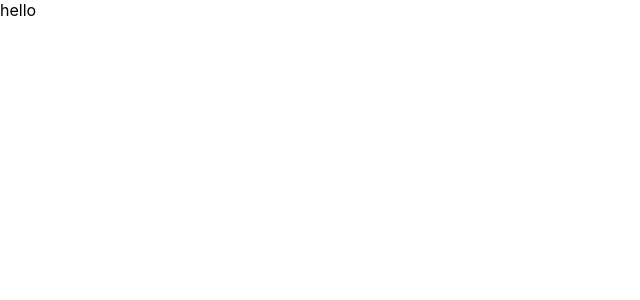
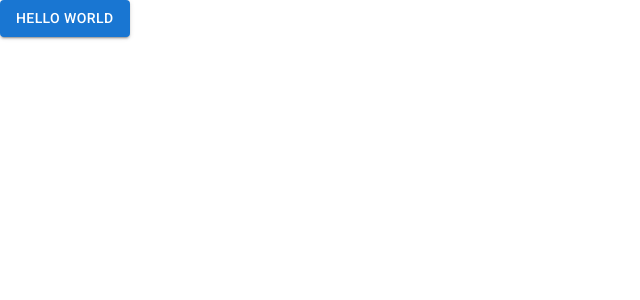
Before and after one commit to timesGH/Gradify, a React (Create React App) app: page / in a window 1280 px wide. Shown: the top 300 px of the page, without its empty margins (0-640 px from the left). Built offline with nearby package versions, Linux system fonts and the light colour scheme.

Commit message:
added MUI

```diff
--- a/package.json
+++ b/package.json
@@ -3,6 +3,9 @@
   "version": "0.1.0",
   "private": true,
   "dependencies": {
+    "@emotion/react": "^11.11.3",
+    "@emotion/styled": "^11.11.0",
+    "@mui/material": "^5.15.2",
     "@testing-library/jest-dom": "^5.17.0",
     "@testing-library/react": "^13.4.0",
     "@testing-library/user-event": "^13.5.0",
--- a/public/index.html
+++ b/public/index.html
@@ -8,6 +8,12 @@
     <meta
       name="description"
       content="Web site created using create-react-app"
+    />
+    <link rel="preconnect" href="https://fonts.googleapis.com" />
+    <link rel="preconnect" href="https://fonts.gstatic.com" crossorigin />
+    <link
+      rel="stylesheet"
+      href="https://fonts.googleapis.com/css2?family=Roboto:wght@300;400;500;600;700&display=swap"
     />
     <link rel="apple-touch-icon" href="%PUBLIC_URL%/logo192.png" />
     <!--
--- a/src/pages/home.tsx
+++ b/src/pages/home.tsx
@@ -1,7 +1,9 @@
+import { Button } from "@mui/material";
+
 export const Home = () => {
   return (
     <div>
-      hello
+      <Button variant="contained">Hello World</Button>
     </div>
   );
 }
```
Also changed, not shown: 1 other file (tests, documents, lock files or other folders).
